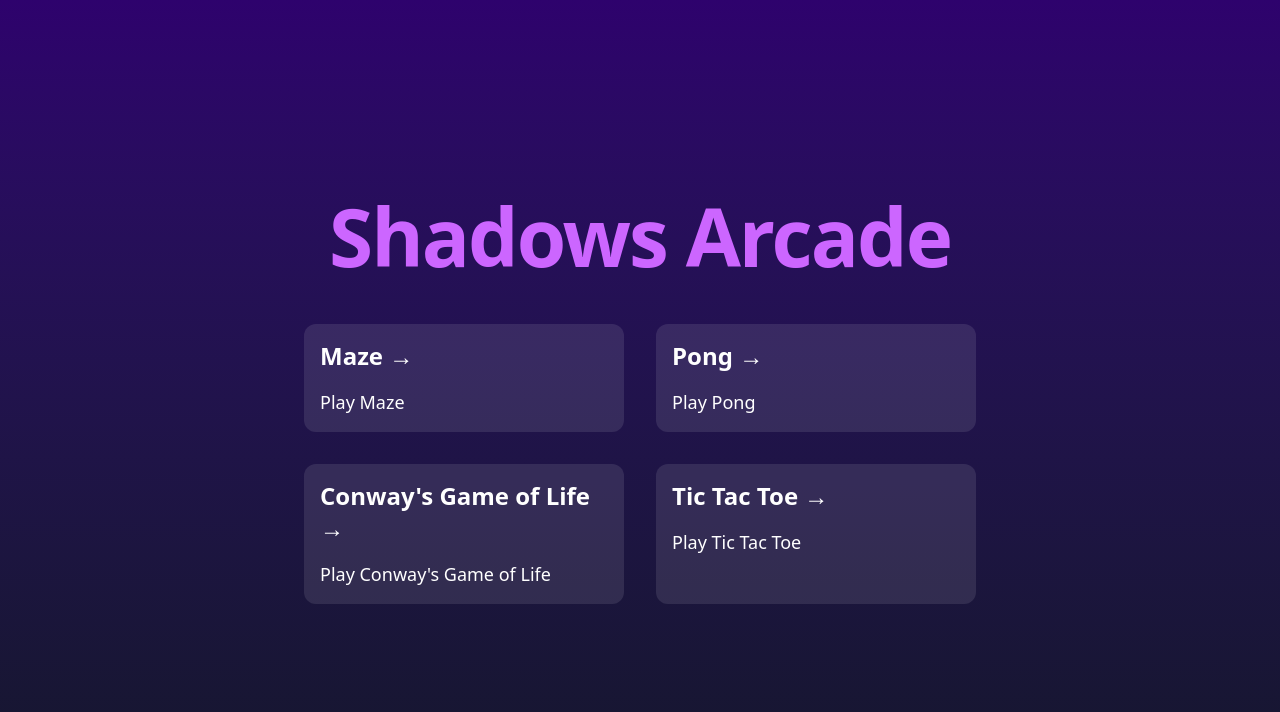
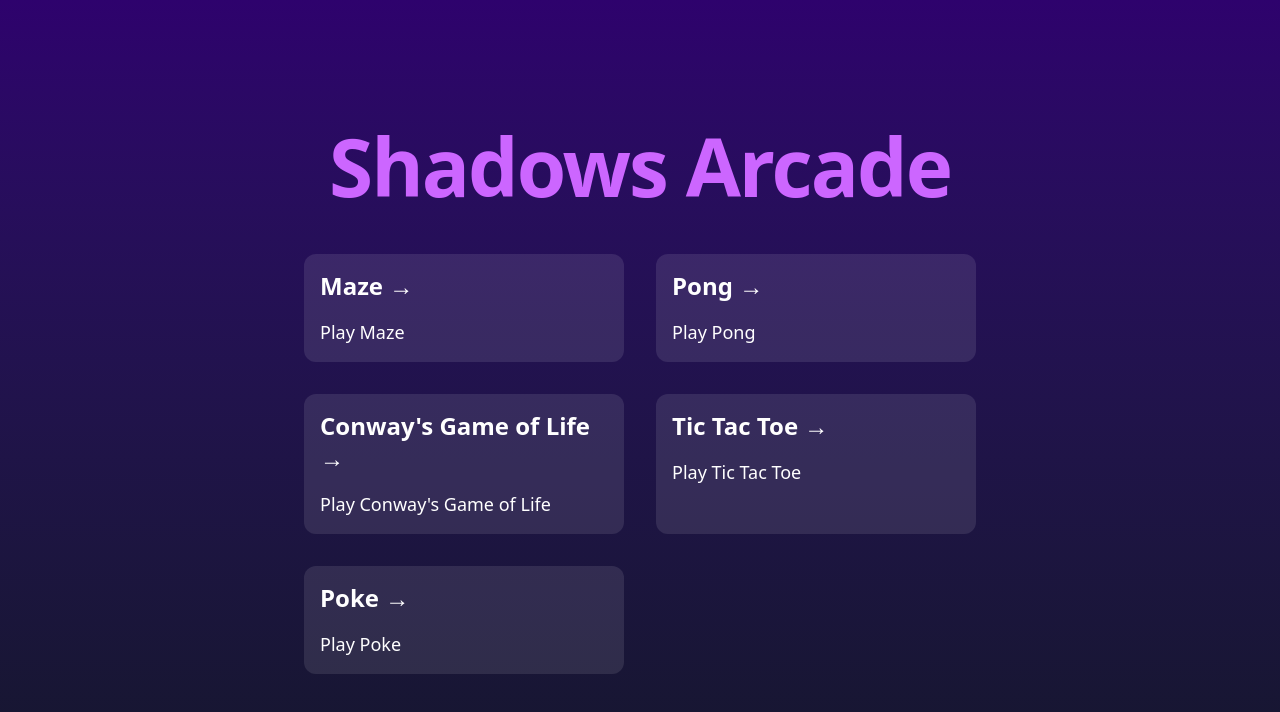
Before and after one commit to MysticAlyleid17/MazeComp, a React app: page / in a window 1280 px wide. Shown: the top 712 px of the page. Built offline with nearby package versions, Linux system fonts and the light colour scheme; the HTML template or start-up script is replaced by a standard one.

Commit message:
wip: Update HomePage

```diff
--- a/src/App.tsx
+++ b/src/App.tsx
@@ -46,6 +46,16 @@ export default function HomePage() {
               Play Tic Tac Toe
             </div>
           </a>
+          <a
+            className="flex max-w-xs flex-col gap-4 rounded-xl bg-white/10 p-4 text-white hover:bg-white/20"
+            href="/poke/index.html"
+            target="_blank"
+          >
+            <h3 className="text-2xl font-bold">Poke →</h3>
+            <div className="text-lg">
+              Play Poke
+            </div>
+          </a>
         </div>
       </div>
     </main>
```
